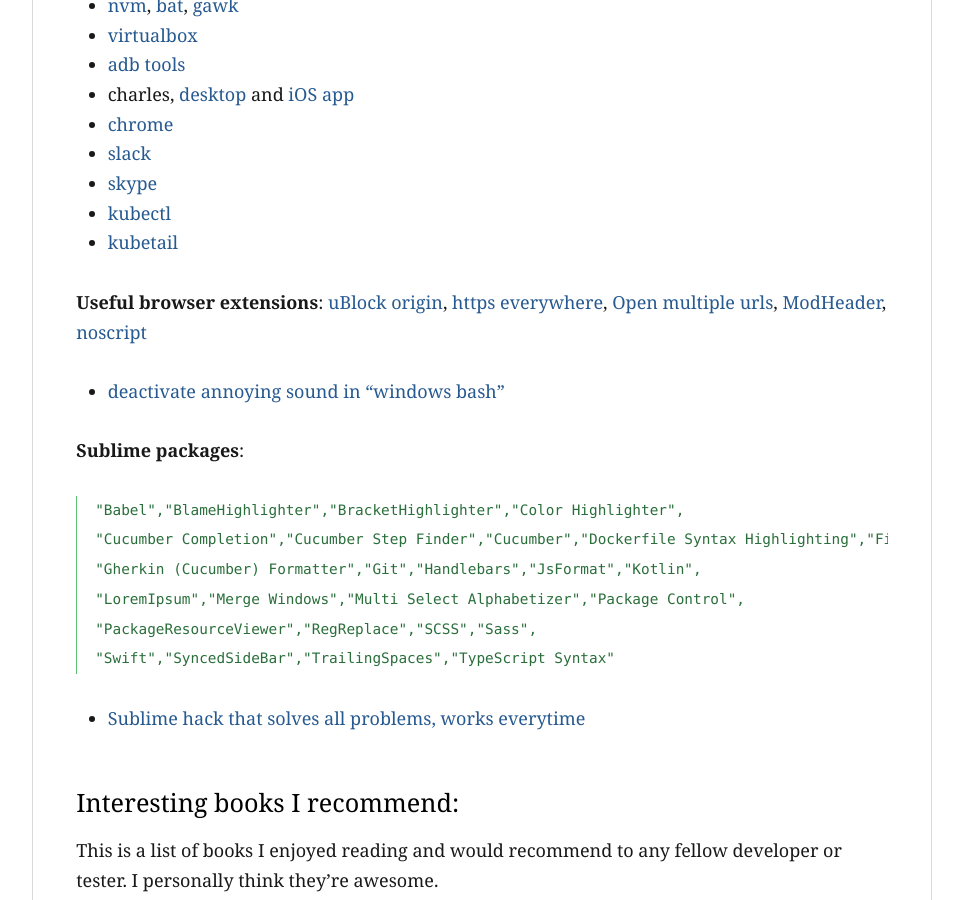
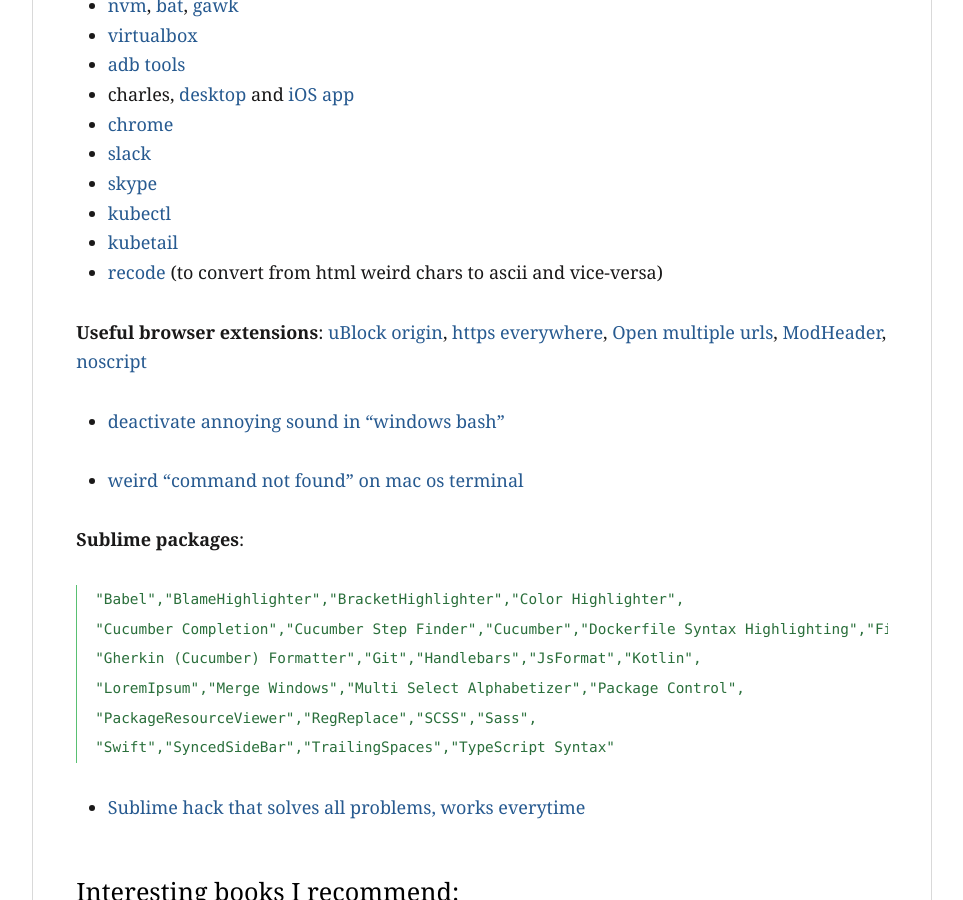
Before and after one commit to filfreire/filfreire.github.io, a Jekyll site: the page built from onboard.md, in a window 1280 px wide and 900 px high, scrolled down 1213 px. Shown: the whole window, without its empty margins (158-1121 px from the left). Built offline with Jekyll 4.4.1, drawn with Linux system fonts in a browser that asks for light colours.

Commit message:
add recode and non break char

````diff
--- a/onboard.md
+++ b/onboard.md
@@ -40,10 +40,13 @@
 - [skype](https://www.skype.com/en/)
 - [kubectl](https://kubernetes.io/docs/tasks/tools/install-kubectl/#install-with-homebrew-on-macos)
 - [kubetail](https://github.com/johanhaleby/kubetail)
+- [recode](https://github.com/pinard/Recode) (to convert from html weird chars to ascii and vice-versa)
 
 **Useful browser extensions**: [uBlock origin](https://github.com/gorhill/uBlock), [https everywhere](https://www.eff.org/https-everywhere), [Open multiple urls](https://chrome.google.com/webstore/detail/open-multiple-urls/oifijhaokejakekmnjmphonojcfkpbbh?hl=en), [ModHeader](https://chrome.google.com/webstore/detail/modheader/idgpnmonknjnojddfkpgkljpfnnfcklj), [noscript](https://noscript.net/)
 
 - [deactivate annoying sound in "windows bash"](https://stackoverflow.com/a/39688603/7468990)
+
+- [weird "command not found" on mac os terminal](https://superuser.com/questions/78245/how-to-disable-the-option-space-key-combination-for-non-breaking-spaces)
 
 **Sublime packages**:
 ```
````
